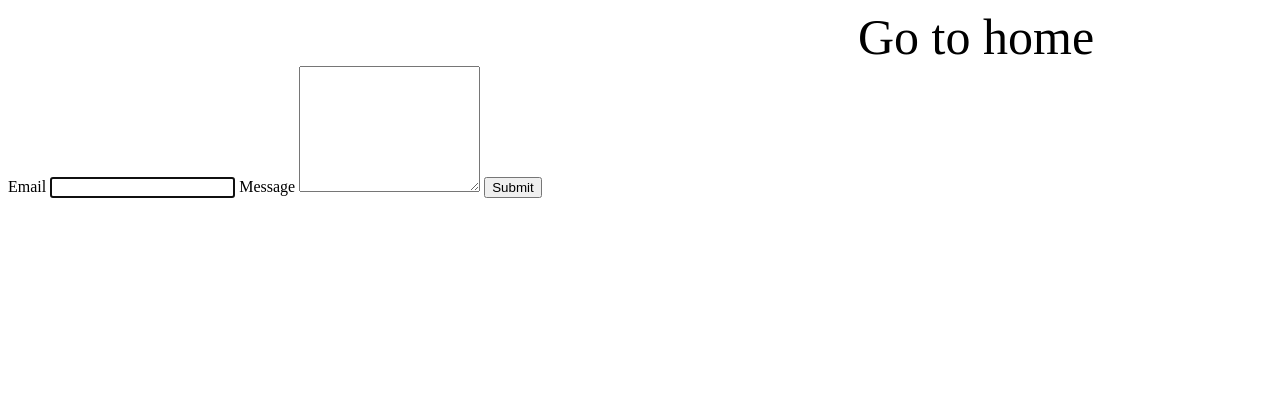
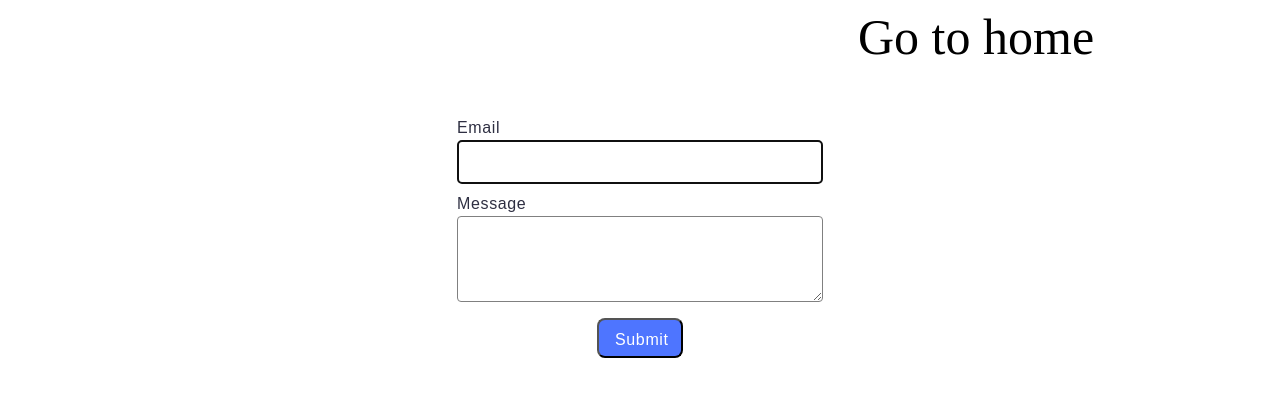
Before and after one commit to Pavlo-Bielohurov/goit-js-hw-09, a website built with Vite: page src/2-form.html in a window 1280 px wide. Built offline with nearby package versions, Linux system fonts and the light colour scheme.

Commit message:
finish v2

```diff
--- a/src/2-form.html
+++ b/src/2-form.html
@@ -9,18 +9,18 @@
   </head>
   <body>
     <section>
-      <a class="link-p1" href="./index.html">Go to home</a>
+      <a class="link-p1" link-p1 href="./index.html">Go to home</a>
 
       <form class="feedback-form" autocomplete="off">
-        <label>
+        <label class="label">
           Email
-          <input type="email" name="email" autofocus />
+          <input class="input" type="email" name="email" autofocus />
         </label>
-        <label>
+        <label class="label">
           Message
-          <textarea name="message" rows="8"></textarea>
+          <textarea class="text" name="message" rows="8"></textarea>
         </label>
-        <button type="submit">Submit</button>
+        <button class="btn" type="submit">Submit</button>
       </form>
     </section>
     <script src="./js/2-form.js" type="module"></script>
--- a/src/css/styles.css
+++ b/src/css/styles.css
@@ -33,3 +33,63 @@
 .gallery-image:hover {
   transform: scale(1.044);
 }
+
+.feedback-form {
+  display: flex;
+  flex-direction: column;
+  align-items: center;
+  margin-top: 50px;
+}
+
+.label {
+  font-family: 'Montserrat', sans-serif;
+  font-weight: 400;
+  font-size: 16px;
+  line-height: 1.5;
+  letter-spacing: 0.04em;
+  color: #2e2f42;
+  display: flex;
+  flex-direction: column;
+  margin-bottom: 8px;
+}
+
+.input {
+  border: 1px solid #808080;
+  border-radius: 4px;
+  width: 360px;
+  height: 40px;
+}
+
+.input:hover {
+  border: 1px solid #000;
+}
+
+.text {
+  border: 1px solid #808080;
+  border-radius: 4px;
+  width: 360px;
+  height: 80px;
+}
+
+.text:hover {
+  border: 1px solid #000;
+}
+
+.btn {
+  border-radius: 8px;
+  padding: 8px 16px;
+  width: 86px;
+  height: 40px;
+  background-color: #4e75ff;
+  font-family: 'Montserrat', sans-serif;
+  font-weight: 500;
+  font-size: 16px;
+  line-height: 1.5;
+  letter-spacing: 0.04em;
+  color: #fff;
+  margin-top: 8px;
+}
+
+.btn:hover {
+  background-color: #6c8cff;
+}
```
